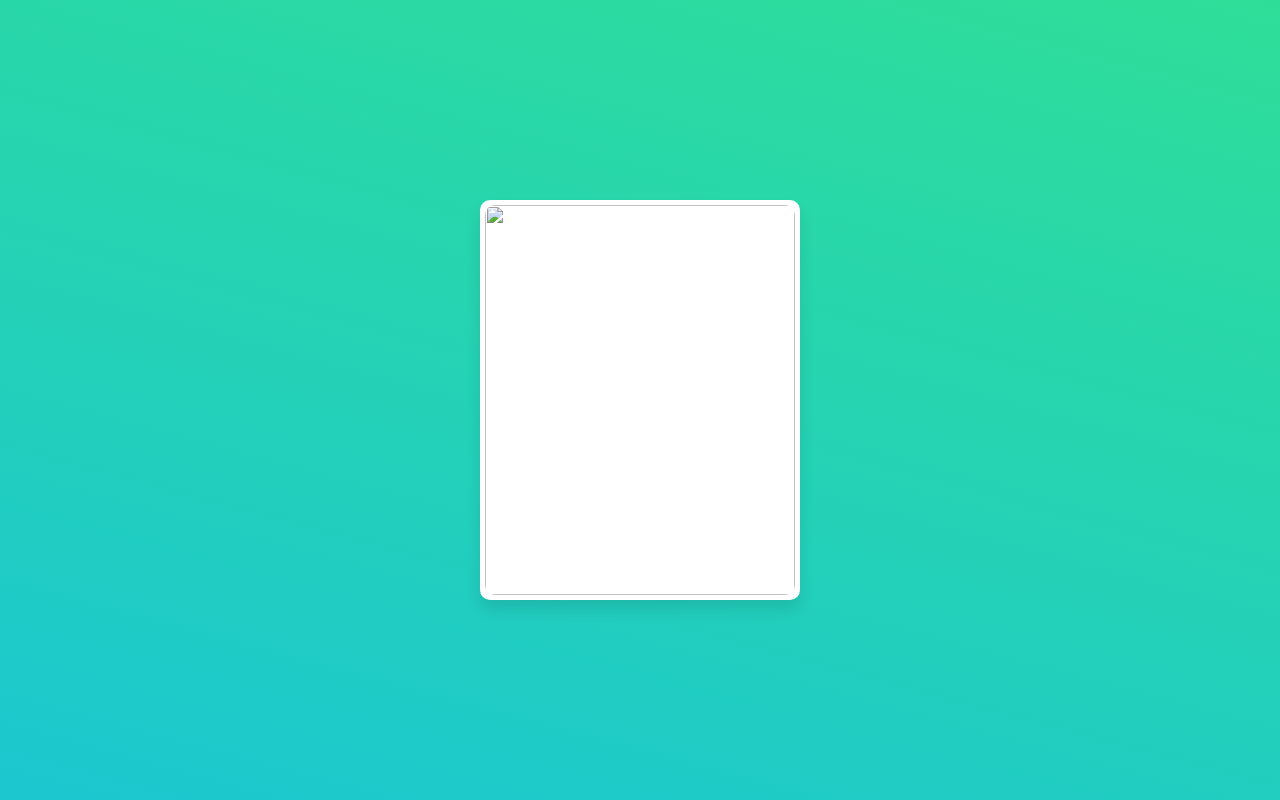
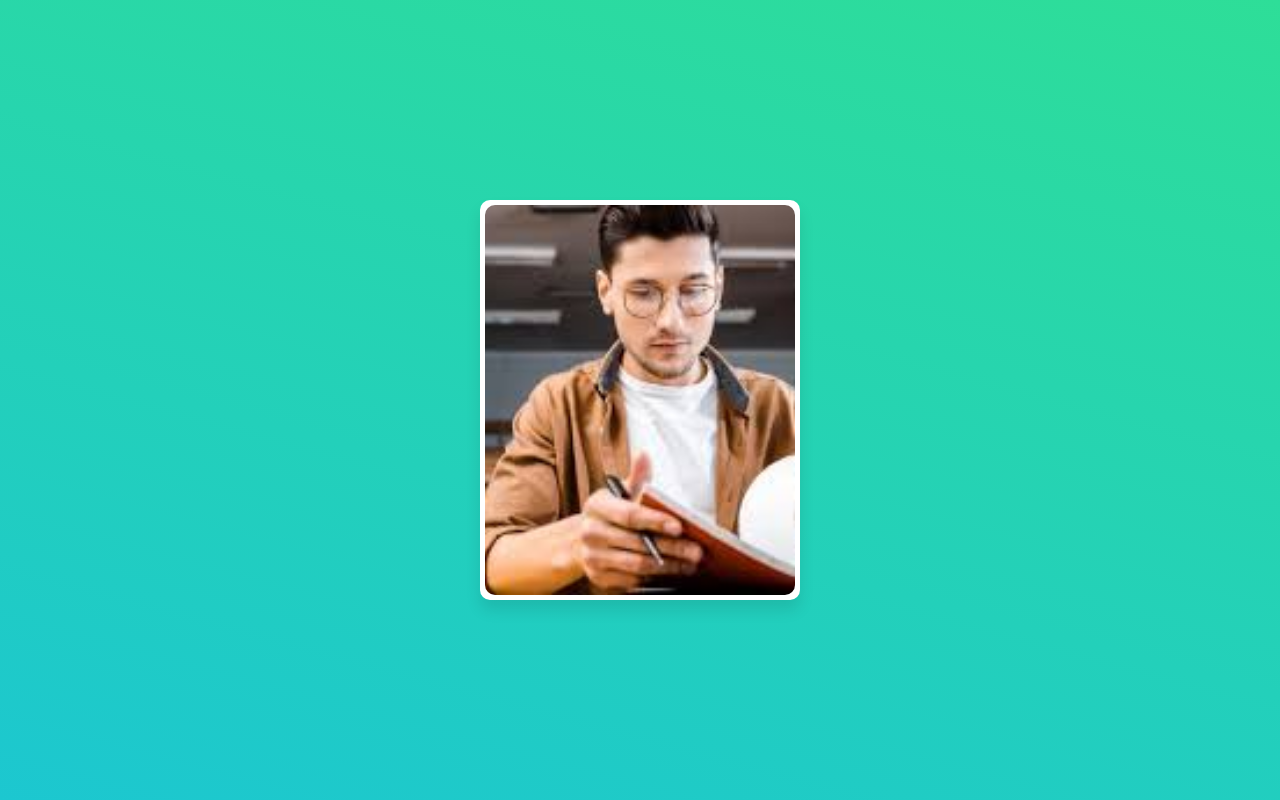
Before and after one commit to Lucasqw12/CardFlip-Projeto13, a plain HTML site: page index.html in a window 1280 px wide. Drawn offline with Linux system fonts and the light colour scheme; the site is published under a folder, as on GitHub Pages, so addresses that start at the root find nothing.

Commit message:
Update index.html

```diff
--- a/index.html
+++ b/index.html
@@ -9,10 +9,10 @@
    <body>
       <div class="wrapper">
          <div class="card front-face">
-            <img src="/img/image01.png">
+            <img src="img/image01.png">
          </div>
          <div class="card back-face">
-            <img src="/img/image.png">
+            <img src="img/image.png">
             <div class="info">
                <div class="title">
                   CodingLab
```
